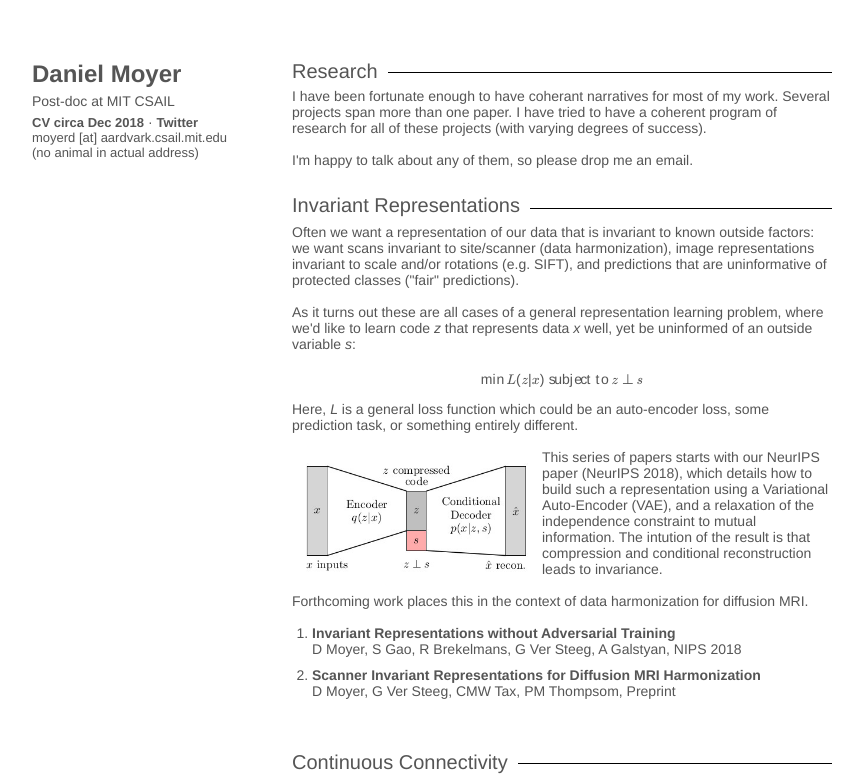
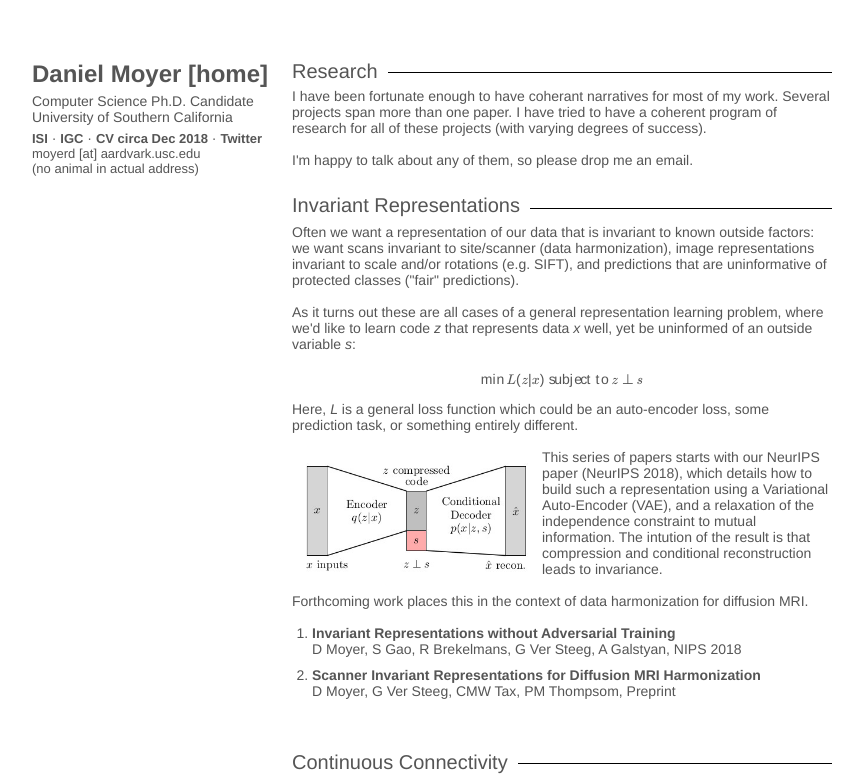
Before and after one commit to dcmoyer/dcmoyer.github.io, a plain HTML site: page research.html in a window 1280 px wide. Shown: the top 776 px of the page, without its empty margins (208-1071 px from the left). Drawn offline with nearby package versions, Linux system fonts and the light colour scheme; some packages are replaced by stand-ins of ours.

```diff
--- a/research.html
+++ b/research.html
@@ -20,28 +20,30 @@
 <div id="wrapper">
 
 <div id="profile">
+
 <header>
-  <div id="name">Daniel Moyer</div>
+  <div id="name"><a href="index.html">Daniel Moyer [home]</a></div>
 
   <div id="profile_info">
-    <p>Post-doc at MIT CSAIL</p>
+    <p>Computer Science Ph.D. Candidate</p>
+    <p>University of Southern California</p>
   </div>
 
   <div>
     <ul id="profile_links">
-      <!--<li><a href=https://www.isi.edu/home>ISI</a></li>-->
-      <!--<li><a href=https://igc.ini.usc.edu>IGC</a></li>-->
+      <li><a href=https://www.isi.edu/home>ISI</a></li>
+      <li><a href=https://igc.ini.usc.edu>IGC</a></li>
       <li><a href="CV.pdf">CV circa Dec 2018</a></li>
       <li class="nobullet"><a href="http://twitter.com/dc_moyer"> Twitter</a></li>
     </ul>
   </div>
   <div id="profile_contact">
-    moyerd [at] aardvark.csail.mit.edu<br>
+    moyerd [at] aardvark.usc.edu<br>
     (no animal in actual address)
   </div>
 </header>
+
 </div> <!--end of profile-->
-
 
 <div id="content">
 
```
Also changed, not shown: linds_redding.html (+3 -0 lines).
